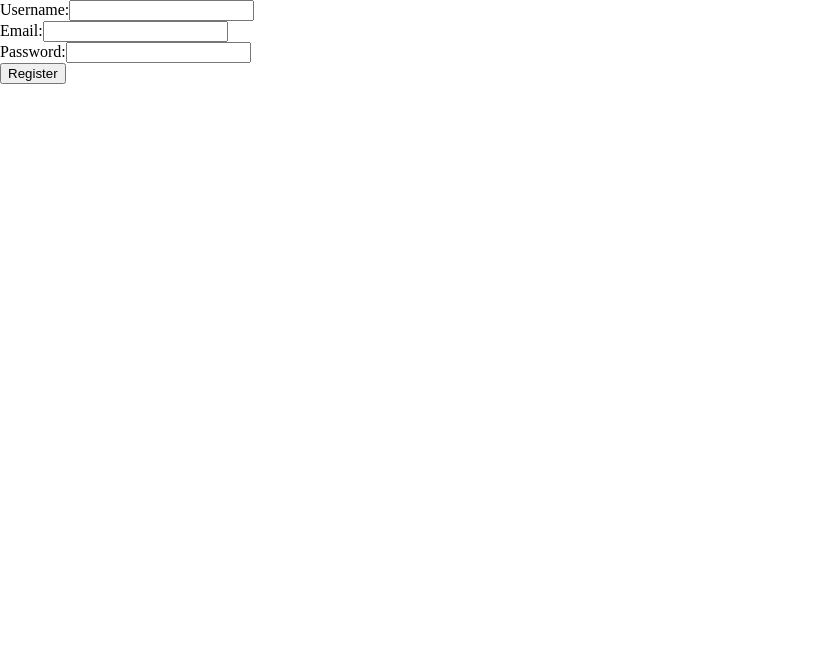
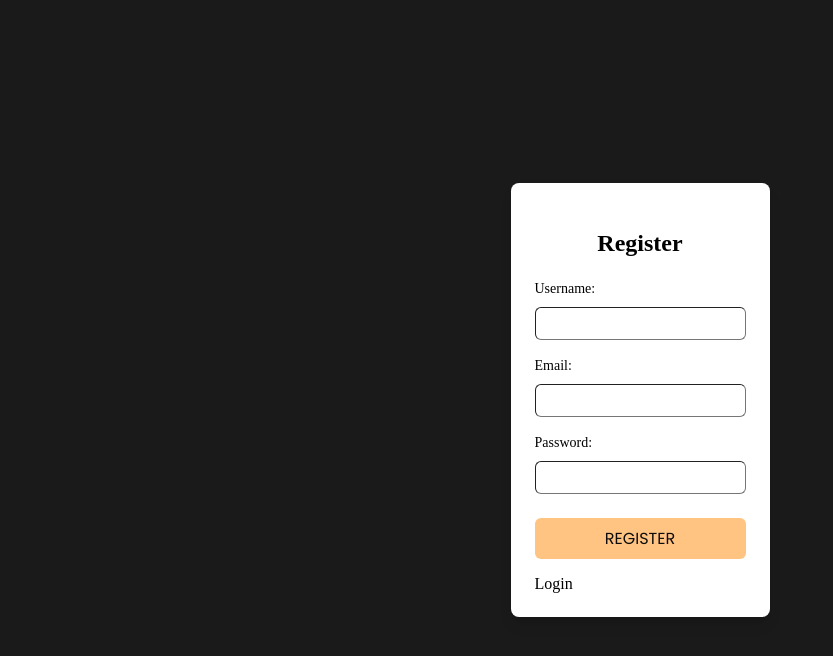
Before and after one commit to Nemetar/vertu, a Vue app: page /register in a window 1280 px wide. Shown: the top 656 px of the page, without its empty margins (0-833 px from the left). Built offline with nearby package versions, Linux system fonts and the light colour scheme.

Commit message:
[/] set register & login forms

```diff
--- /dev/null
+++ b/src/components/cards/BasicCard.vue
@@ -0,0 +1,21 @@
+<template>
+  <div class="bg-white shadow-lg rounded-lg overflow-hidden">
+    <div v-if="$slots.image" class="card-image">
+      <slot name="image" />
+    </div>
+
+    <div class="p-6">
+      <h2 v-if="$slots.header" class="text-xl font-semibold mb-4">
+        <slot name="header" />
+      </h2>
+
+      <div v-if="$slots.body" class="text-base text-neutral-700 mb-4">
+        <slot name="body" />
+      </div>
+
+      <div v-if="$slots.footer" class="mt-4">
+        <slot name="footer" />
+      </div>
+    </div>
+  </div>
+</template>
--- /dev/null
+++ b/src/components/layouts/AuthenticationLayout.vue
@@ -0,0 +1,5 @@
+<template>
+  <div class="min-h-screen bg-dark flex justify-center items-center">
+    <RouterView />
+  </div>
+</template>
--- a/src/modules/authentication/components/login-form/LoginForm.component.ts
+++ b/src/modules/authentication/components/login-form/LoginForm.component.ts
@@ -1,7 +1,11 @@
 import { defineComponent, ref } from 'vue';
 import { useAuthStore } from '../../store/auth.store';
+import BasicCard from '@/components/cards/BasicCard.vue';
 
 export default defineComponent({
+  components: {
+    BasicCard,
+  },
   setup() {
     const username = ref('');
     const password = ref('');
--- a/src/modules/authentication/components/login-form/LoginForm.vue
+++ b/src/modules/authentication/components/login-form/LoginForm.vue
@@ -1,16 +1,44 @@
 <template>
-  <form @submit.prevent="submitForm">
-    <div>
-      <label for="username">Username:</label>
-      <input type="text" id="username" v-model="username" required />
-    </div>
-    <div>
-      <label for="password">Password:</label>
-      <input type="password" id="password" v-model="password" required />
-    </div>
-    <button type="submit">Login</button>
-  </form>
-  <div v-if="error">{{ error.message }}</div>
+  <BasicCard>
+    <template #header>
+      <h2 class="text-2xl font-bold text-center">Login</h2>
+    </template>
+
+    <template #body>
+      <form @submit.prevent="submitForm">
+        <div class="mb-4">
+          <label for="username" class="block mb-2 text-sm font-medium">Username</label>
+          <input
+            type="text"
+            id="username"
+            v-model="username"
+            required
+            class="px-4 py-2 border rounded-md focus:outline-none focus:border-accent"
+          />
+        </div>
+        <div class="mb-6">
+          <label for="password" class="block mb-2 text-sm font-medium">Password</label>
+          <input
+            type="password"
+            id="password"
+            v-model="password"
+            required
+            class="px-4 py-2 border rounded-md focus:outline-none focus:border-accent"
+          />
+        </div>
+        <button type="submit" class="btn-primary border-none w-full py-2 text-center rounded-md">
+          Login
+        </button>
+      </form>
+    </template>
+
+    <template #footer>
+      <router-link to="/register" class="no-underline">Register</router-link>
+      <div v-if="error" class="text-red-500 mt-4 text-center">
+        {{ error.message }}
+      </div>
+    </template>
+  </BasicCard>
 </template>
 
 <script lang="ts" src="./LoginForm.component.ts"></script>
--- a/src/modules/authentication/router/auth.routes.ts
+++ b/src/modules/authentication/router/auth.routes.ts
@@ -9,6 +9,7 @@ const authRoutes: RouteRecordRaw[] = [
     component: LoginForm,
     meta: {
       requireAuthorization: false,
+      layout: 'AuthenticationLayout',
     },
   },
   {
--- a/src/modules/user/components/register-form/RegisterForm.component.ts
+++ b/src/modules/user/components/register-form/RegisterForm.component.ts
@@ -1,7 +1,11 @@
 import { defineComponent, ref } from 'vue';
 import { useUserStore } from '../../store/user.store';
+import BasicCard from '@/components/cards/BasicCard.vue';
 
 export default defineComponent({
+  components: {
+    BasicCard,
+  },
   setup() {
     const username = ref('');
     const email = ref('');
--- a/src/modules/user/components/register-form/RegisterForm.vue
+++ b/src/modules/user/components/register-form/RegisterForm.vue
@@ -1,20 +1,54 @@
 <template>
-  <form @submit.prevent="submitForm">
-    <div>
-      <label for="username">Username:</label>
-      <input type="text" id="username" v-model="username" required />
-    </div>
-    <div>
-      <label for="email">Email:</label>
-      <input type="email" id="email" v-model="email" required />
-    </div>
-    <div>
-      <label for="password">Password:</label>
-      <input type="password" id="password" v-model="password" required />
-    </div>
-    <button type="submit">Register</button>
-  </form>
-  <div v-if="error">{{ error.message }}</div>
+  <BasicCard>
+    <template #header>
+      <h2 class="text-2xl font-bold text-center">Register</h2>
+    </template>
+
+    <template #body>
+      <form @submit.prevent="submitForm">
+        <div class="mb-4">
+          <label for="username" class="block mb-2 text-sm font-medium">Username:</label>
+          <input
+            type="text"
+            id="username"
+            v-model="username"
+            required
+            class="px-4 py-2 border rounded-md focus:outline-none focus:border-accent"
+          />
+        </div>
+        <div class="mb-4">
+          <label for="email" class="block mb-2 text-sm font-medium">Email:</label>
+          <input
+            type="email"
+            id="email"
+            v-model="email"
+            required
+            class="px-4 py-2 border rounded-md focus:outline-none focus:border-accent"
+          />
+        </div>
+        <div class="mb-6">
+          <label for="password" class="block mb-2 text-sm font-medium">Password:</label>
+          <input
+            type="password"
+            id="password"
+            v-model="password"
+            required
+            class="px-4 py-2 border rounded-md focus:outline-none focus:border-accent"
+          />
+        </div>
+        <button type="submit" class="btn-primary border-none w-full py-2 text-center rounded-md">
+          Register
+        </button>
+      </form>
+    </template>
+
+    <template #footer>
+      <router-link to="/login" class="text-center no-underline">Login</router-link>
+      <div v-if="error" class="text-red-500 mt-4 text-center">
+        {{ error.message }}
+      </div>
+    </template>
+  </BasicCard>
 </template>
 
 <script lang="ts" src="./RegisterForm.component.ts"></script>
--- a/src/modules/user/router/user.routes.ts
+++ b/src/modules/user/router/user.routes.ts
@@ -7,7 +7,7 @@ const userRoutes: RouteRecordRaw[] = [
     name: 'Register',
     component: RegisterForm,
     meta: {
-      layout: '',
+      layout: 'AuthenticationLayout',
     },
   },
 ];
--- a/src/pages/VertuShowcase.vue
+++ b/src/pages/VertuShowcase.vue
@@ -34,12 +34,12 @@
       <div class="flex space-x-6 animate-fadeIn delay-2s">
         <router-link
           to="/register"
-          class="font-sans btn-primary px-10 py-4 shadow-lg hover:scale-105 transition-transform no-underline"
+          class="btn-primary font-sans px-10 py-4 shadow-lg hover:scale-105 transition-transform no-underline"
           >Get Started</router-link
         >
         <router-link
           to="/login"
-          class="font-sans btn-secondary px-10 py-4 shadow-lg hover:scale-105 transition-transform no-underline"
+          class="btn-secondary font-sans px-10 py-4 shadow-lg hover:scale-105 transition-transform no-underline"
           >Already a Member</router-link
         >
       </div>
@@ -61,8 +61,6 @@
   .animate-fadeIn {
     animation: fadeIn 1.5s ease-in-out forwards;
   }
-
-  /* Styling inspired by Maniac Studios */
   .bg-dark {
     background-color: #0d0d0d;
   }
@@ -75,24 +73,4 @@
   .text-highlight {
     color: #ffc482;
   }
-  .btn-primary {
-    background-color: #ffc482;
-    color: #0d0d0d;
-    padding: 12px 24px;
-    border-radius: 6px;
-    font-size: 1rem;
-    text-transform: uppercase;
-    transition: transform 0.3s ease;
-    font-weight: 600;
-  }
-  .btn-secondary {
-    background-color: #1a1a1a;
-    color: #ffffff;
-    padding: 12px 24px;
-    border-radius: 6px;
-    font-size: 1rem;
-    text-transform: uppercase;
-    transition: transform 0.3s ease;
-    font-weight: 600;
-  }
 </style>
--- a/uno.config.ts
+++ b/uno.config.ts
@@ -22,8 +22,14 @@ export default defineConfig({
     fontFamily: {},
   },
   shortcuts: [
-    ['btn-primary', 'px-4 py-2 bg-primary text-white rounded-lg hover:bg-secondary'],
-    ['btn-secondary', 'px-4 py-2 bg-secondary text-white rounded-lg hover:bg-primary'],
+    [
+      'btn-primary',
+      'bg-[#ffc482] text-[#0d0d0d] px-6 py-3 rounded-md text-[1rem] uppercase font-[600] font-sans transition-transform duration-300 ease hover:scale-105',
+    ],
+    [
+      'btn-secondary',
+      'bg-[#1a1a1a] text-white px-6 py-3 rounded-md text-[1rem] uppercase font-[600] font-sans transition-transform duration-300 ease hover:scale-105',
+    ],
     ['text-accent', 'text-accent'],
     ['no-underline', 'no-underline text-current'],
     ['link-hover', 'hover:text-accent hover:underline'],
```
